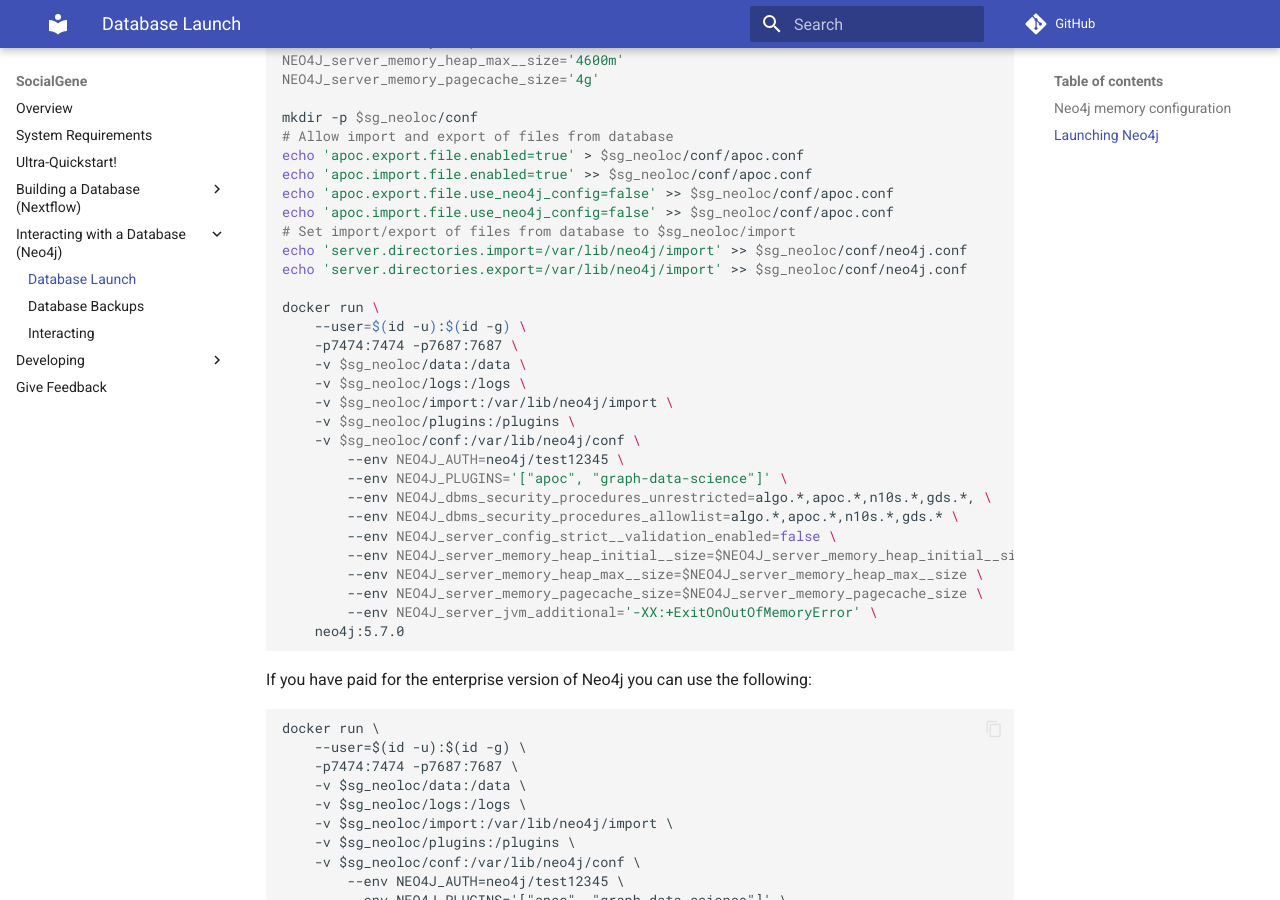
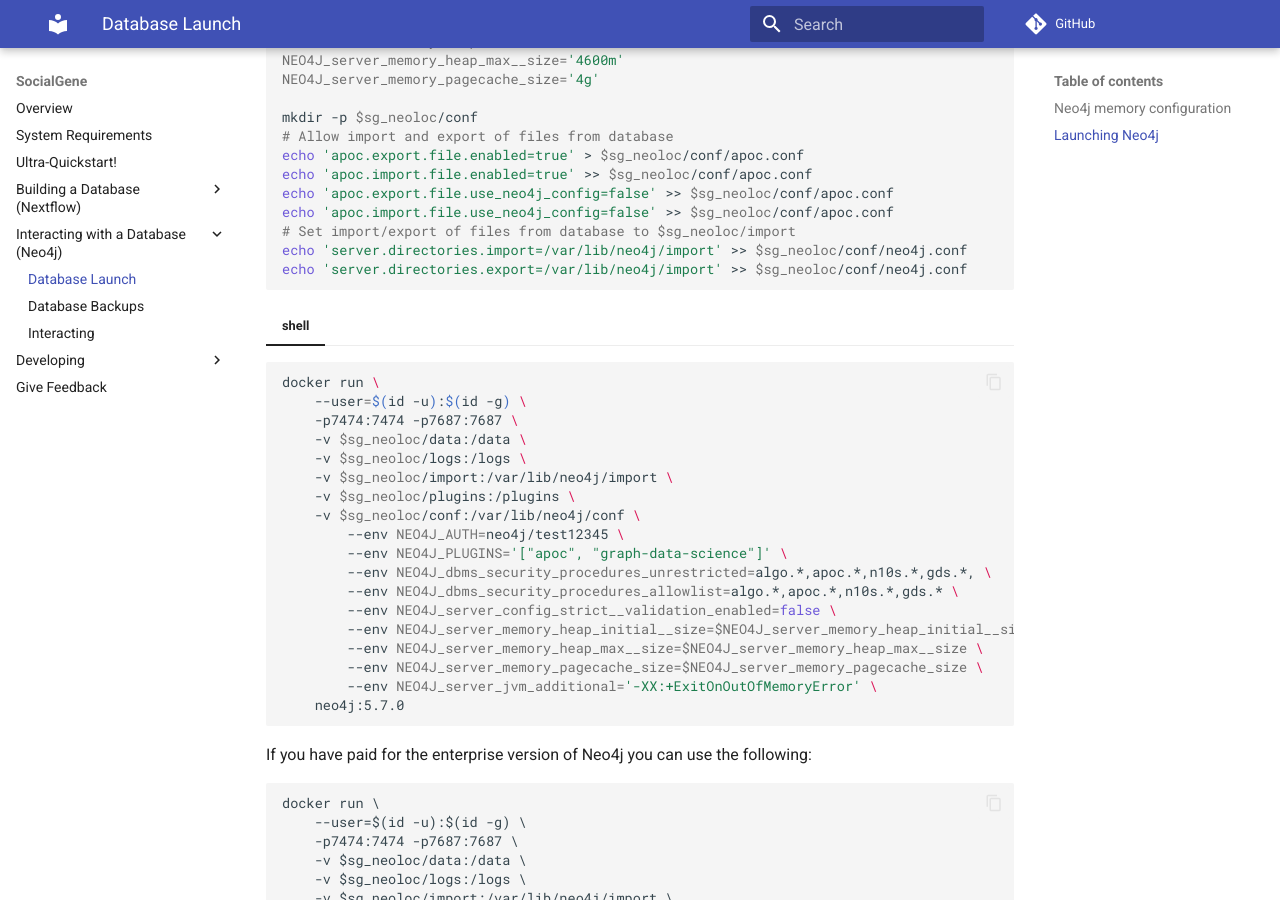
Before and after one commit to socialgene/socialgene.github.io, an MkDocs documentation site: the page built from docs/neo4j/database_launch.md, in a window 1280 px wide and 900 px high, scrolled down 1547 px. Built offline with MkDocs 1.6.1 and Material for MkDocs 9.7.7, drawn with Linux system fonts in a browser that asks for light colours; comment, search, counter and statistics services are not loaded.

Commit message:
Update database_launch.md

````diff
--- a/docs/neo4j/database_launch.md
+++ b/docs/neo4j/database_launch.md
@@ -67,7 +67,10 @@
 # Set import/export of files from database to $sg_neoloc/import
 echo 'server.directories.import=/var/lib/neo4j/import' >> $sg_neoloc/conf/neo4j.conf
 echo 'server.directories.export=/var/lib/neo4j/import' >> $sg_neoloc/conf/neo4j.conf
+```
 
+=== "shell"
+```bash
 docker run \
     --user=$(id -u):$(id -g) \
     -p7474:7474 -p7687:7687 \
````
